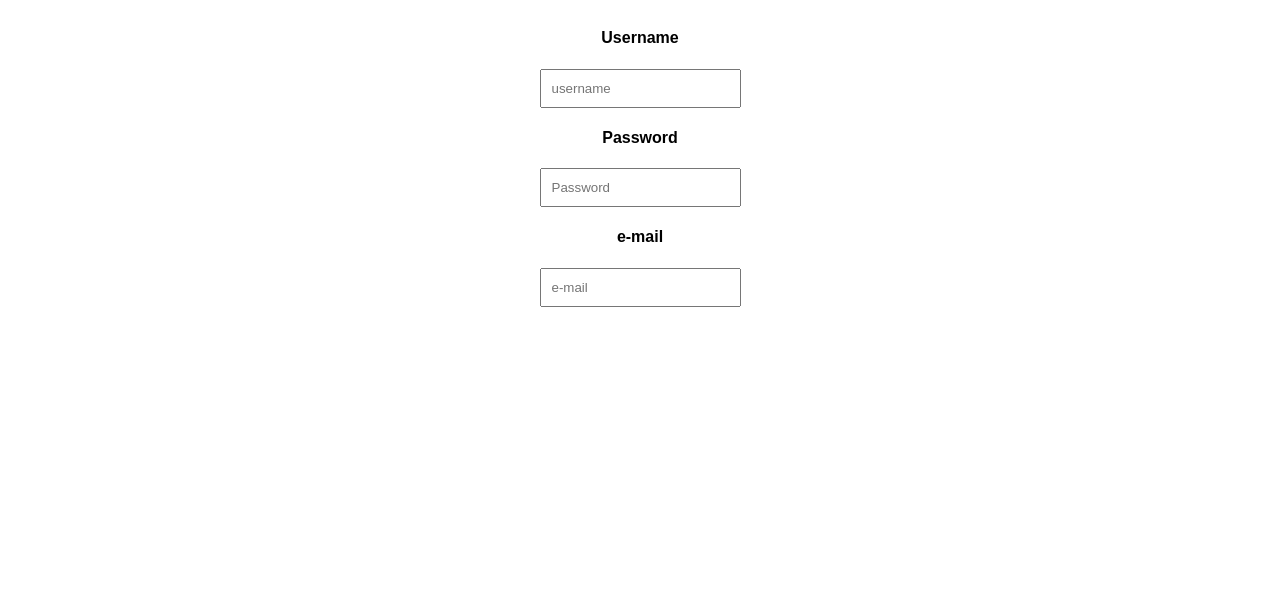
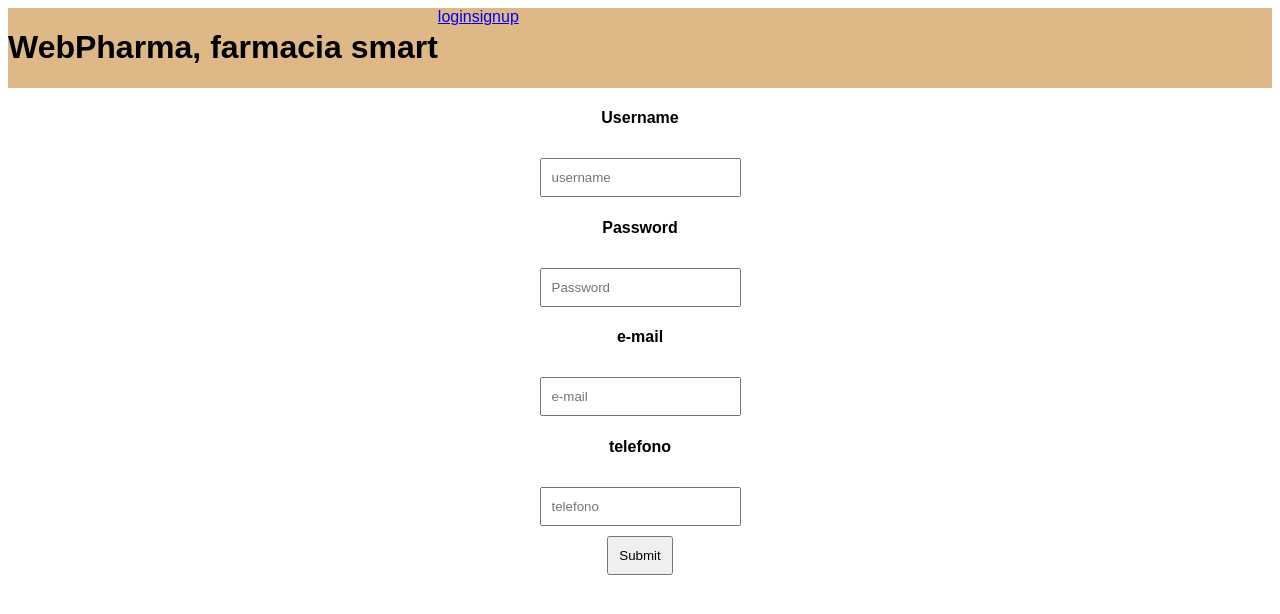
Before and after one commit to daniel-deiana/Web-Design-Project, a PHP site: page /php/pages/signupPage.php in a window 1280 px wide. Shown: the top 614 px of the page. Run offline with PHP 8.4, Linux system fonts and the light colour scheme.

Commit message:
Created file for signup procedure

```diff
--- a/css/global.css
+++ b/css/global.css
@@ -1,11 +1,3 @@
-
-
-
-
-
-
-
-
 
 html {
     font-family: Arial, Helvetica, sans-serif;
@@ -13,8 +5,8 @@ html {
 
 input {
     padding: 10px;
+    margin-top: 10px;
 }
-
 
 #container-navbar {
     background-color: burlywood;
@@ -22,9 +14,8 @@ input {
     flex-direction: row;
 }
 
-#container{
+#signup{
     display: flex;
-    justify-content:center;
     flex-direction: column;
     align-items: center;
 }
--- /dev/null
+++ b/php/backendLogic/queryManager.php
@@ -0,0 +1,6 @@
+<?php
+
+    // This file contains all queries used to retrieve/modify data on MySql database
+
+
+?>
--- a/php/pages/loginPage.php
+++ b/php/pages/loginPage.php
@@ -3,7 +3,7 @@
 
 <head>
     <title>Login</title>
-    <link rel='stylesheet' href='../../css/global.css'>
+    <link rel='stylesheet' href='./../../css/global.css'>
 </head>
 
 <body>
--- a/php/pages/signupPage.php
+++ b/php/pages/signupPage.php
@@ -2,18 +2,24 @@
 <html>
 
 <head>
-    <title>Signup</title>
+    <title>signup</title>
     <link rel='stylesheet' href='./../../css/global.css'>
 </head>
 
 <body>
-    <div id='container'>
-        <h4>Username</h4>
-        <input type='text' placeholder='username'>
-        <h4>Password</h4>
-        <input type='text' placeholder='Password'>
-        <h4>e-mail</h4>
-        <input type='text' placeholder='e-mail'>
+    <?php require './../templates/navbar.php' ?>
+    <div id='signup'>
+        <form action="./../auth/signup.php" method='post' id='signup'>
+            <h4>Username</h4>
+            <input type='text' placeholder='username' name='username'>
+            <h4>Password</h4>
+            <input type='text' placeholder='Password' name='password'>
+            <h4>e-mail</h4>
+            <input type='text' placeholder='e-mail' name='email'>
+            <h4>telefono</h4>
+            <input type='text' placeholder='telefono' name='email'>
+            <input type='submit' name='registrati'>
+        </form>
     </div>
 </body>
 
```
Also changed, not shown: php/auth/signup.php (added, +24 -0 lines).
